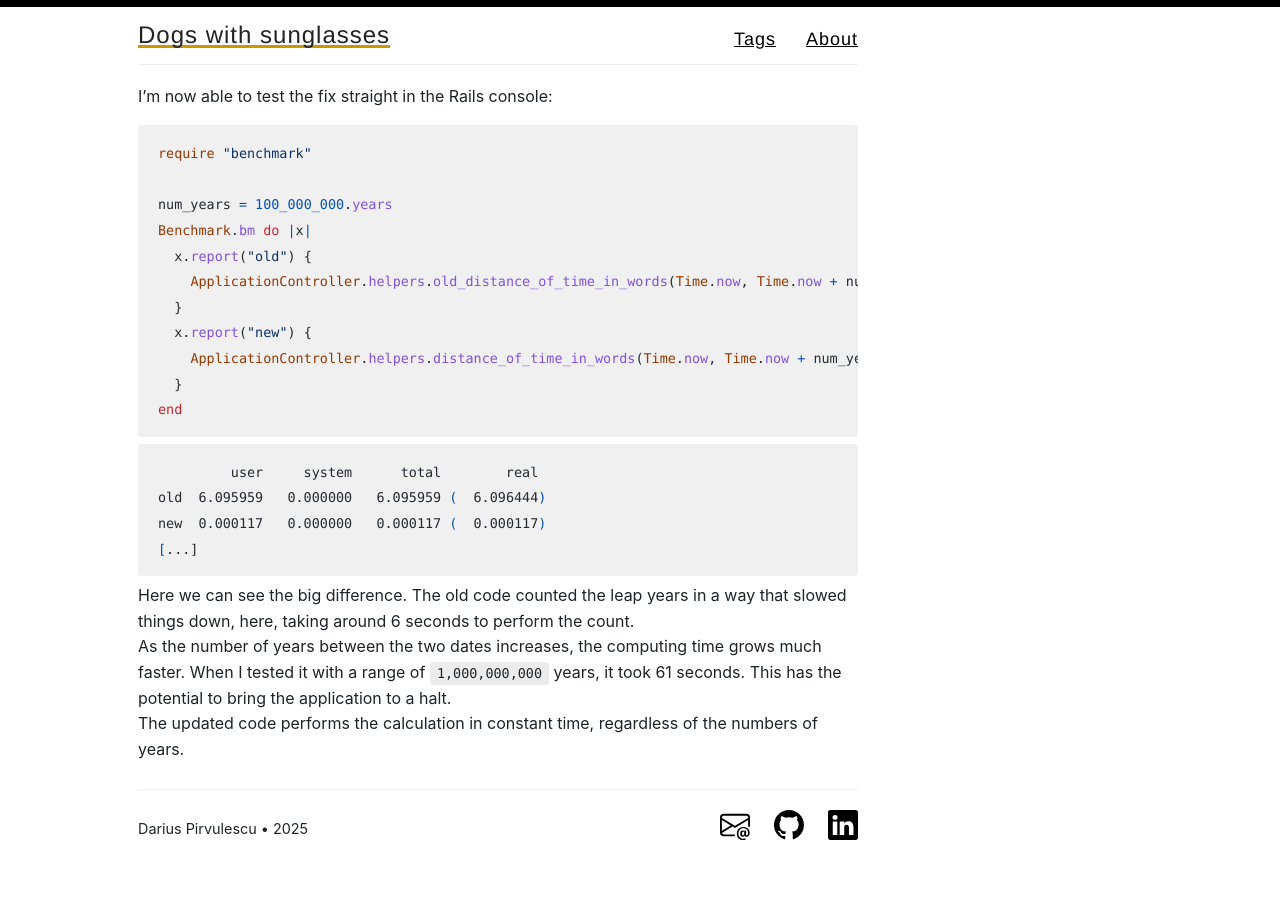
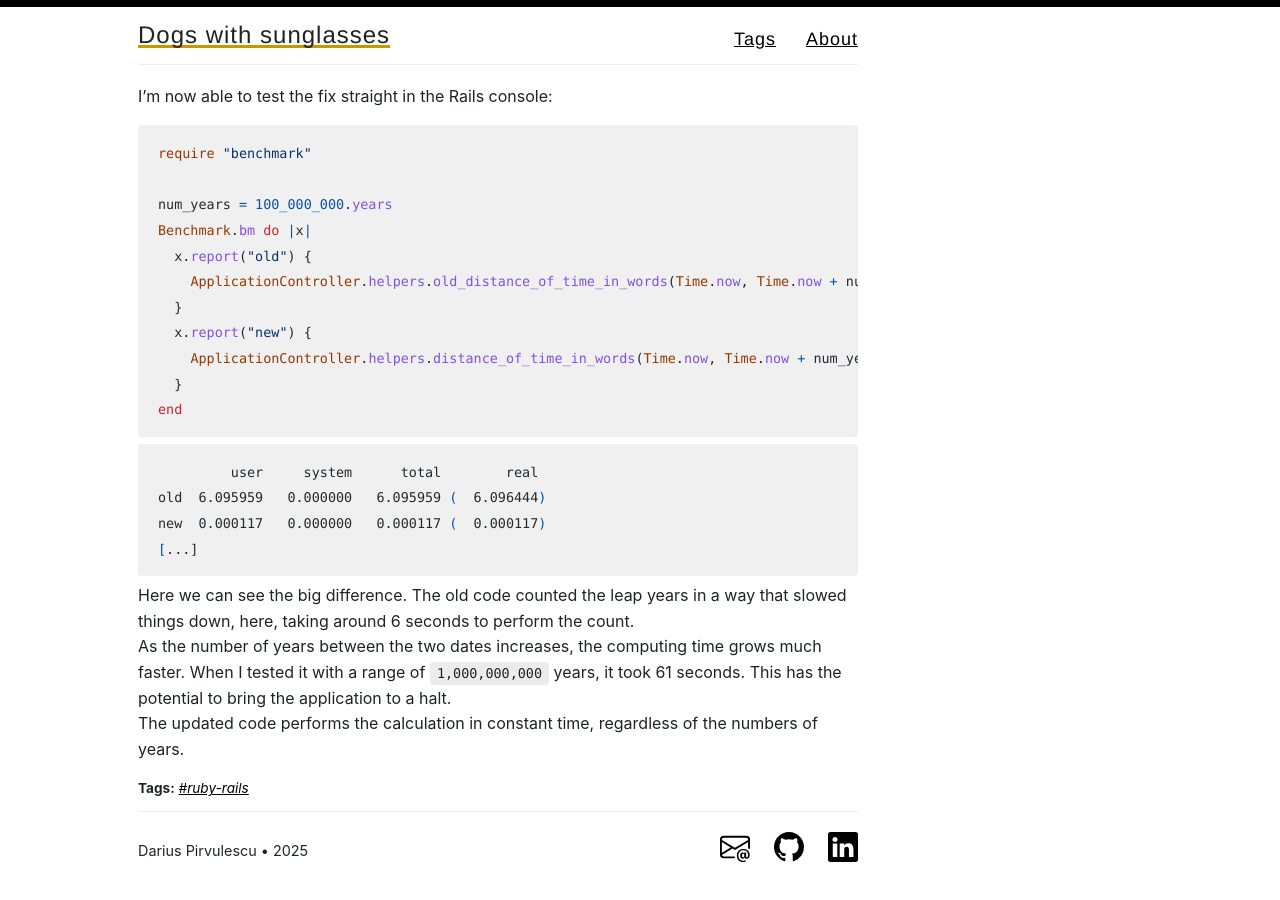
Before and after one commit to panacotar/blog, a Jekyll site: the page built from _posts/2025-04-28-safeguard-against-dos-in-rails-helper.md, in a window 1280 px wide and 900 px high, scrolled down 1859 px. Built offline with Jekyll 4.4.1, drawn with Linux system fonts in a browser that asks for light colours; before the commit the page ends 2737 px from its top, so only the background shows below that.

Commit message:
Add tags to safeguard agains dos article

```diff
--- a/_posts/2025-04-28-safeguard-against-dos-in-rails-helper.md
+++ b/_posts/2025-04-28-safeguard-against-dos-in-rails-helper.md
@@ -1,6 +1,7 @@
 ---
 layout: post
 title: Safeguard against DoS in Rails helper
+tags: ruby-rails
 ---
 
 One recent contribution to the Rails codebase caught my attention. It concerns the `distance_of_time_in_words` method. The fix is meant to prevent a possible Denial of Service while using this method.
```
